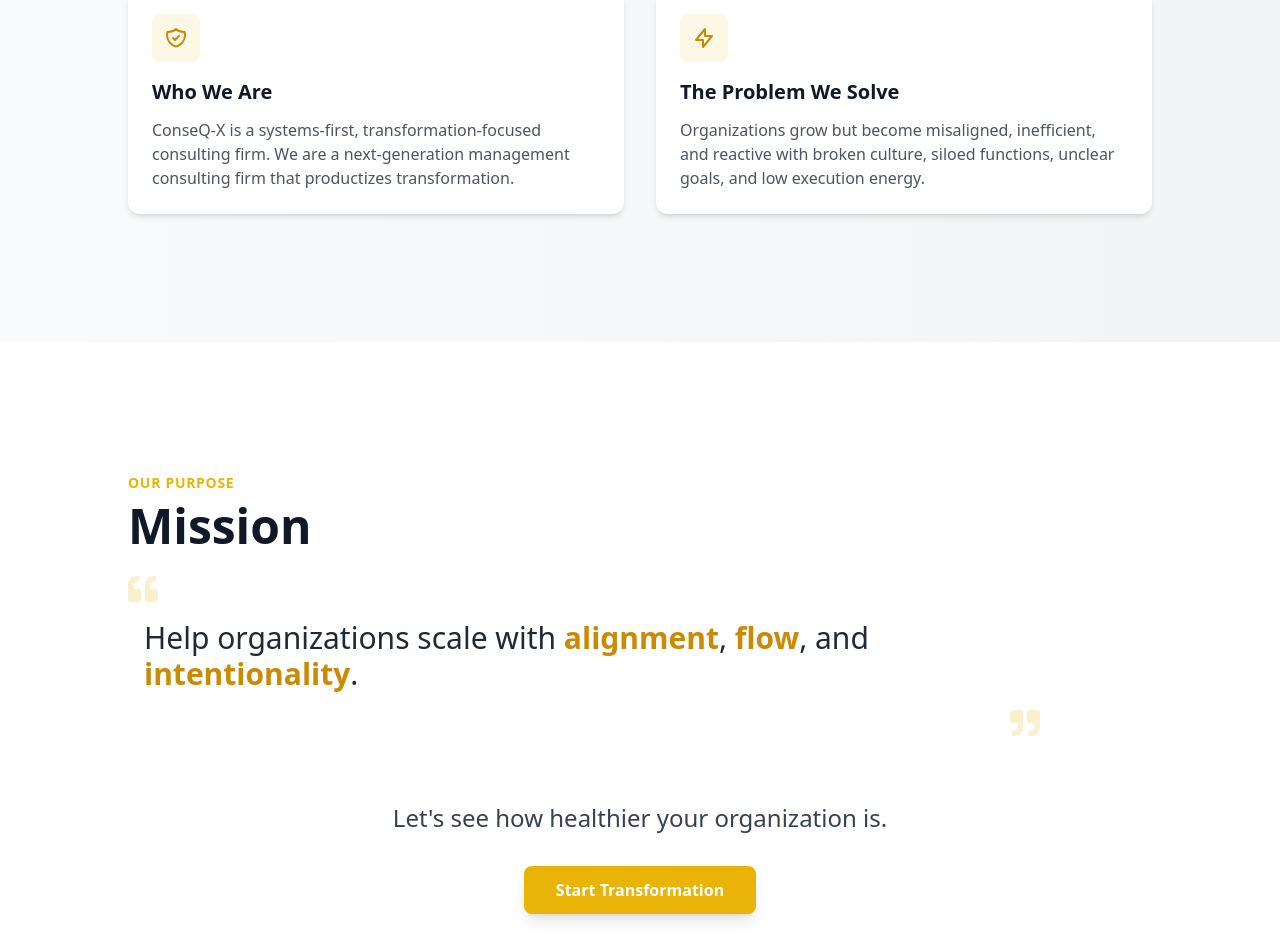
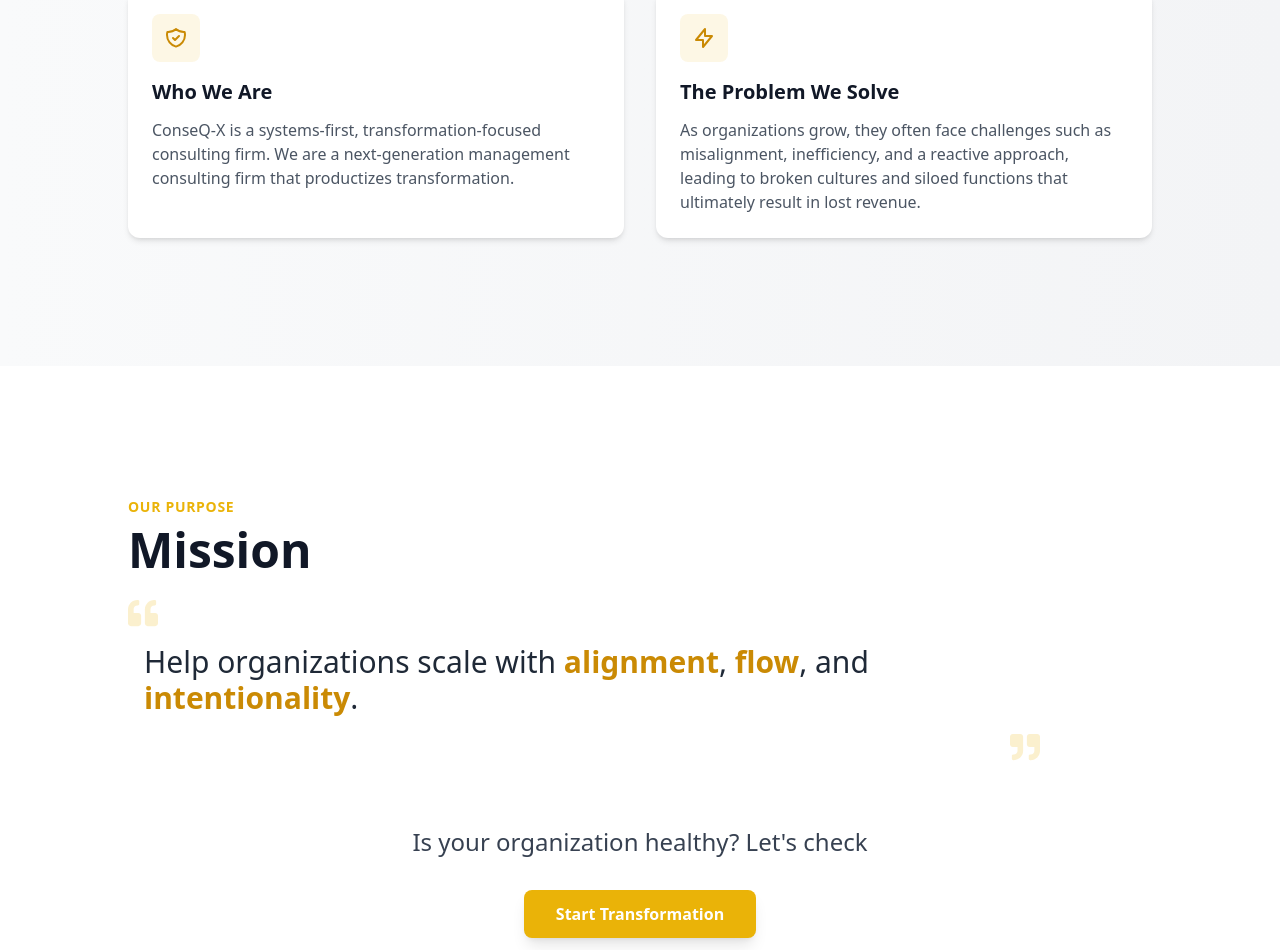
Before and after one commit to viczenith/ConseQ-X-landing, a React (Create React App) app: page / in a window 1280 px wide. Shown: the part 1242-2192 px from the top of the page. Built offline with nearby package versions, Linux system fonts and the light colour scheme.

Commit message:
Prepare for GitHub Pages

```diff
--- a/src/App.js
+++ b/src/App.js
@@ -553,7 +553,7 @@
                     The Problem We Solve
                   </h3>
                   <p className={darkMode ? "text-gray-300" : "text-gray-600"}>
-                    Organizations grow but become misaligned, inefficient, and reactive with broken culture, siloed functions, unclear goals, and low execution energy.
+                    As organizations grow, they often face challenges such as misalignment, inefficiency, and a reactive approach, leading to broken cultures and siloed functions that ultimately result in lost revenue.
                   </p>
                 </div>
               </motion.div>
@@ -617,7 +617,7 @@
                 <p className={`text-xl md:text-2xl font-medium mb-8 ${
                   darkMode ? "text-gray-300" : "text-gray-700"
                 }`}>
-                  Let's see how healthier your organization is.
+                  Is your organization healthy? Let's check
                 </p>
 
                 {/* Centered button with animation */}
@@ -974,13 +974,13 @@
               <span className={`font-bold text-sm uppercase tracking-wider ${
                 darkMode ? "text-yellow-400" : "text-yellow-500"
               }`}>
-                Our Core Philosophy
+                Philosophy
               </span>
             </motion.div>
             <motion.h2 variants={fadeUp} className={`text-4xl md:text-5xl font-bold mb-16 ${
               darkMode ? "text-white" : "text-gray-900"
             }`}>
-              Our Methodology
+              Our Core Philosophy
             </motion.h2>
           </motion.div>
 
@@ -1012,7 +1012,7 @@
                   </h3>
                 </div>
                 <p className={`text-lg ${darkMode ? "text-gray-300" : "text-gray-700"}`}>
-                  To become the most trusted systems-designing consulting partner in emerging and high-growth markets.
+                  Design influences behaviour and behaviour determines organizational performance!
                 </p>
               </motion.div>
 
```
